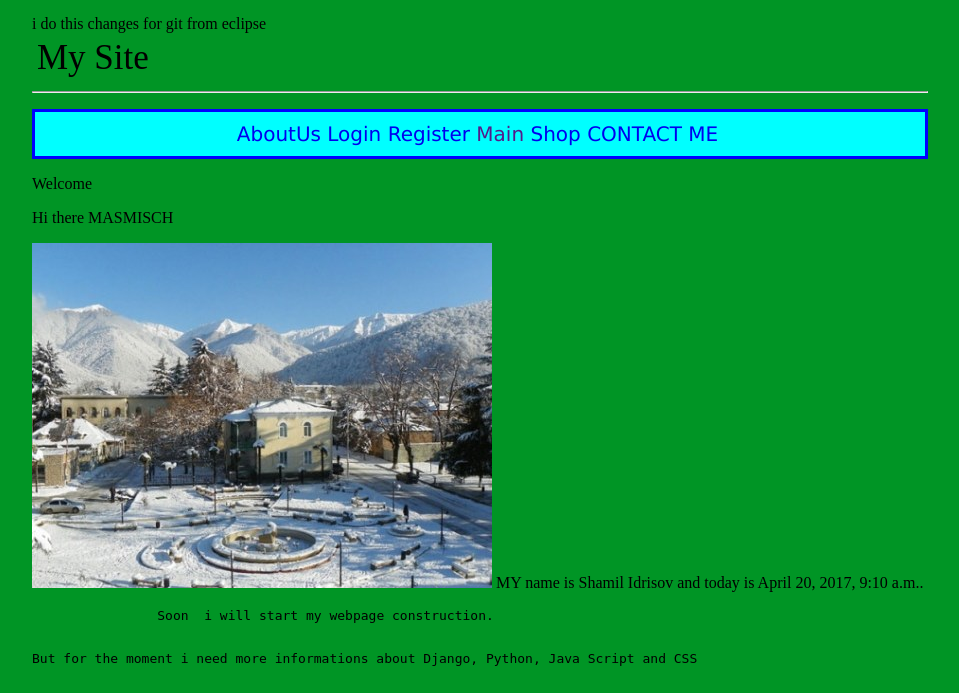
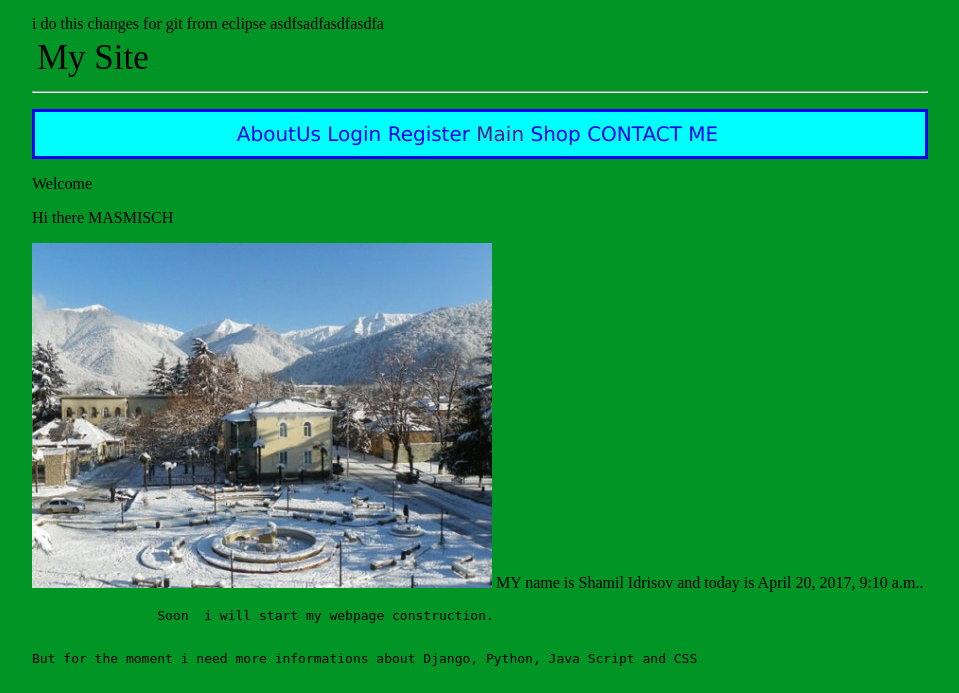
Before and after one commit to chamilou/python, a Django app: page / in a window 1280 px wide. Shown: the top 693 px of the page, without its empty margins (160-1119 px from the left). Run offline with Django 3.2, Linux system fonts and the light colour scheme; some libraries are stand-ins or nearby versions.

Commit message:
just file

```diff
--- a/TchirkataPhoto/src/TchirkataPhoto/templates/base.html
+++ b/TchirkataPhoto/src/TchirkataPhoto/templates/base.html
@@ -3,7 +3,7 @@
 
 i do this changes for git
 from eclipse
-
+asdfsadfasdfasdfa
 <head>
 	<title>  {%block title%} {%endblock%} </title>
 	<script type="text/javascript" src="site_media/jquery.js"></script>
```
